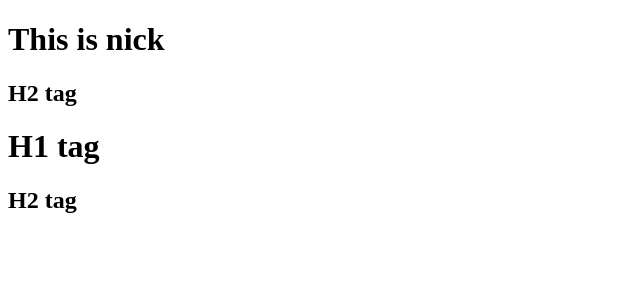
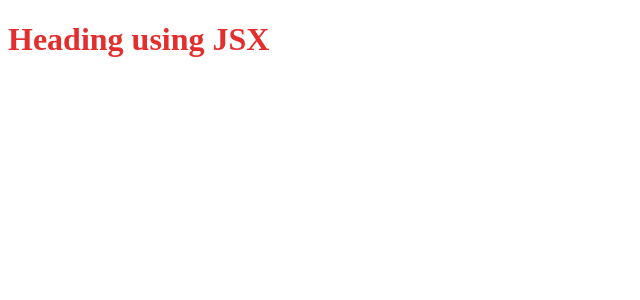
Before and after one commit to 1604Nikhil/LEARNING_REACT, a React (Vite) app: page / in a window 1280 px wide. Shown: the top 300 px of the page, without its empty margins (0-640 px from the left). Built offline with nearby package versions, Linux system fonts and the light colour scheme.

Commit message:
Intro to npm start,npm run build and JSX

```diff
--- /dev/null
+++ b/App.js
@@ -0,0 +1,8 @@
+import React from "react";
+import  ReactDOM  from "react-dom/client";
+
+ const jsxHeading = <h1>Heading using JSX</h1>
+
+ const root = ReactDOM.createRoot(document.getElementById('root'))
+
+ root.render(jsxHeading);
--- a/app.js
+++ /dev/null
@@ -1,36 +0,0 @@
-import React from "react";
-import  ReactDOM  from "react-dom/client";
-
-const heading = React.createElement(
-  "h1",
-  { id: "heading" },
-  "Hello World from React"
-);
-//console.log("heading", heading); // --> This is an object ,it becomes the HTML that the browser understands.
-
-//Note --> At the end of the day this heading is an react h1 element and what is react element it is nothing but a normal javascript object.
-
-const root = ReactDOM.createRoot(document.getElementById("root"));
-
-//Note --> What does this render method does,it takes the react element object and converts it into the h1 tag and put up into the DOM.
-
-// Creating a nested tag structure.
-
-const parent = React.createElement("div", { id: "parent" }, [
-  React.createElement("div", { id: "child1" }, [
-    React.createElement("h1", {}, "This is nick"),
-    React.createElement("h2", {}, "H2 tag"),
-  ]),
-  React.createElement("div", { id: "child1" }, [
-    React.createElement("h1", {}, "H1 tag"),
-    React.createElement("h2", {}, "H2 tag"),
-  ]),
-]);
-root.render(parent);
-
-// Here in render the heading or parent object converts itself into html and puts it on to the DOM.
-
-/**
- * now i want sibling h2 tag after the h1 tag.
- * so the way to do it is that the third argument to the createElement is can be a single children or if we have to give more than one children we can put them into an array.
- */
--- a/index.css
+++ b/index.css
@@ -1,3 +1,3 @@
-#heading{
-    color: rgb(139, 104, 104);
+h1{
+    color: rgba(223, 18, 18, 0.884);
 }
--- a/index.html
+++ b/index.html
@@ -10,6 +10,6 @@
     <div id="root">
       <h1>Nikhil is here</h1>
     </div>
-    <script type="module" src="app.js"></script>
+    <script type="module" src="App.js"></script>
   </body>
 </html>
--- a/package.json
+++ b/package.json
@@ -3,6 +3,8 @@
   "version": "1.0.0",
   "description": "Learning React.",
   "scripts": {
+    "start": "parcel index.html",
+    "build": "parcel build index.html",
     "test": "jest"
   },
   "repository": {
@@ -24,7 +26,7 @@
     "react": "^18.2.0",
     "react-dom": "^18.2.0"
   },
-  "browsersList" : [
+  "browsersList": [
     "Last 2 versions"
   ]
 }
```
Also changed, not shown: 1 other file (tests, documents, lock files or other folders).
